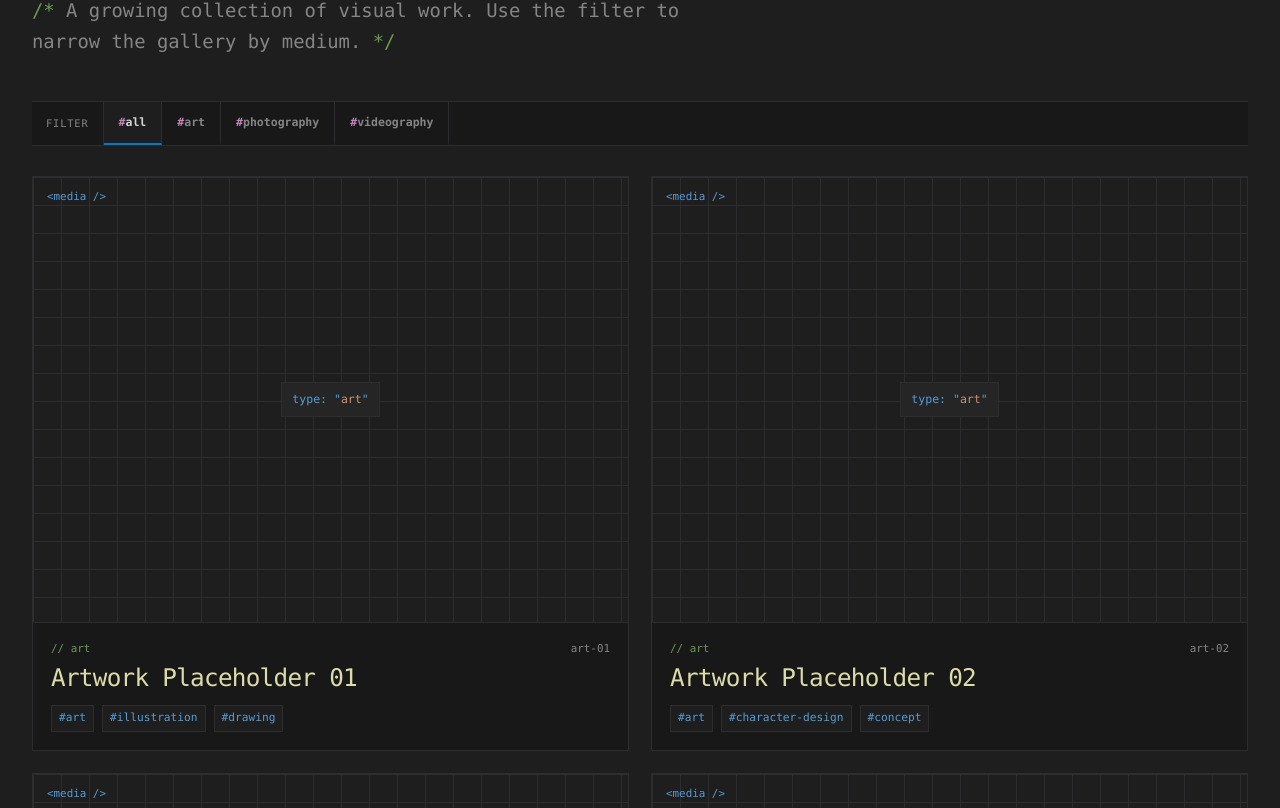
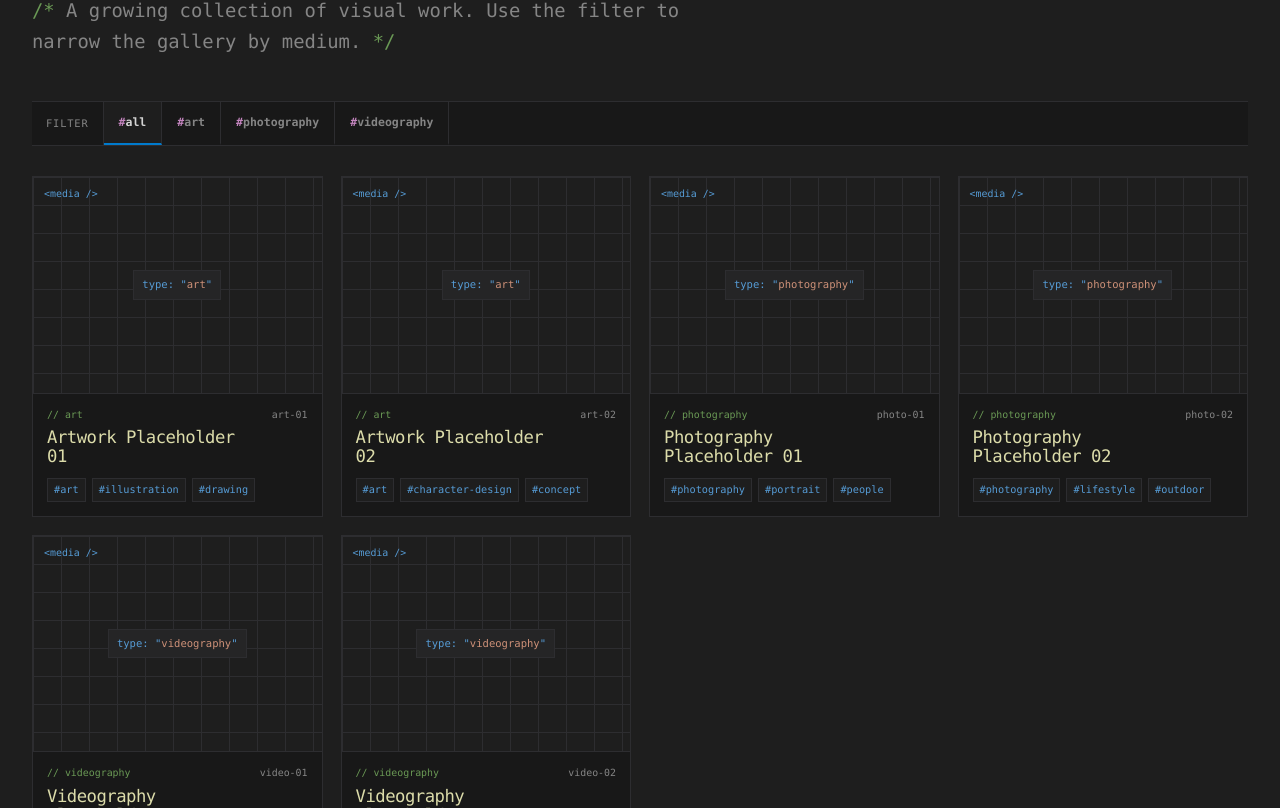
Before and after one commit to ronell-agustin/ronellagustin, a Next.js app: page /portfolio in a window 1280 px wide. Shown: the part 472-1280 px from the top of the page. Built offline with nearby package versions, Linux system fonts and the light colour scheme.

Commit message:
Show four portfolio cards per row

```diff
--- a/src/app/portfolio/portfolio.module.css
+++ b/src/app/portfolio/portfolio.module.css
@@ -113,8 +113,8 @@
 
 .gallery {
   display: grid;
-  grid-template-columns: repeat(2, minmax(0, 1fr));
-  gap: 22px;
+  grid-template-columns: repeat(4, minmax(0, 1fr));
+  gap: 18px;
   padding-top: 30px;
 }
 
@@ -147,18 +147,18 @@
 .placeholder::before {
   content: "<media />";
   position: absolute;
-  top: 12px;
-  left: 14px;
+  top: 10px;
+  left: 11px;
   color: var(--blue);
-  font-size: 0.68rem;
+  font-size: 0.62rem;
 }
 
 .placeholder span {
-  padding: 8px 10px;
+  padding: 6px 8px;
   color: var(--orange);
   background: var(--panel);
   border: 1px solid var(--border);
-  font-size: 0.72rem;
+  font-size: 0.66rem;
   font-weight: 500;
   text-transform: lowercase;
 }
@@ -176,14 +176,14 @@
 .cardMeta {
   display: flex;
   justify-content: space-between;
-  gap: 24px;
-  padding: 18px 18px 0;
+  gap: 14px;
+  padding: 14px 14px 0;
 }
 
 .cardMeta p {
-  margin: 0 0 7px;
+  margin: 0 0 6px;
   color: var(--green);
-  font-size: 0.68rem;
+  font-size: 0.62rem;
   font-weight: 500;
 }
 
@@ -194,7 +194,7 @@
 .cardMeta h2 {
   margin: 0;
   color: var(--yellow);
-  font-size: clamp(1.25rem, 1.9vw, 1.85rem);
+  font-size: clamp(1rem, 1.35vw, 1.35rem);
   line-height: 1.1;
   letter-spacing: -0.03em;
 }
@@ -202,23 +202,29 @@
 .index {
   flex: 0 0 auto;
   color: var(--muted);
-  font-size: 0.68rem;
+  font-size: 0.62rem;
   font-weight: 500;
 }
 
 .tags {
   display: flex;
   flex-wrap: wrap;
-  gap: 8px;
-  padding: 14px 18px 18px;
+  gap: 6px;
+  padding: 12px 14px 14px;
   color: var(--blue);
-  font-size: 0.7rem;
+  font-size: 0.64rem;
 }
 
 .tags span {
-  padding: 4px 7px;
+  padding: 3px 6px;
   background: var(--background);
   border: 1px solid var(--border);
+}
+
+@media (max-width: 1000px) {
+  .gallery {
+    grid-template-columns: repeat(2, minmax(0, 1fr));
+  }
 }
 
 @media (max-width: 700px) {
@@ -273,6 +279,10 @@
     padding: 16px 14px 0;
   }
 
+  .cardMeta h2 {
+    font-size: clamp(1.25rem, 6vw, 1.85rem);
+  }
+
   .tags {
     padding: 12px 14px 16px;
   }
```
